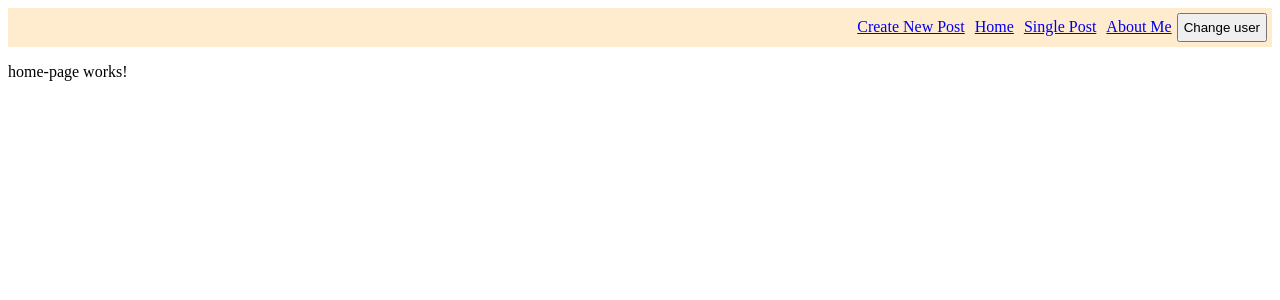
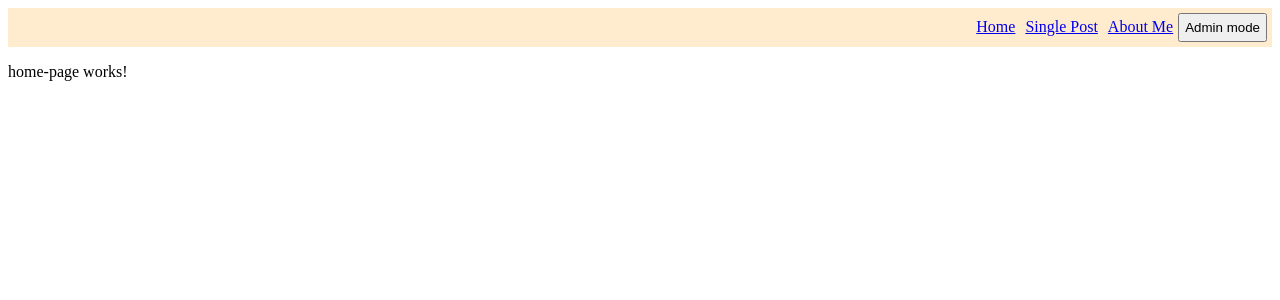
Before and after one commit to carolina1986/blogg, an Angular app: page / in a window 1280 px wide. Shown: the top 300 px of the page. Built offline with nearby package versions, Linux system fonts and the light colour scheme.

Commit message:
add toggleCreateNewPostLink() to button in navbar

```diff
--- a/src/app/components/navbar/navbar.component.html
+++ b/src/app/components/navbar/navbar.component.html
@@ -1,7 +1,7 @@
 <div class="navbar-container">
-    <a routerLink="/create-new-post-page">Create New Post</a>
+    <a *ngIf="showCreateNewPostLink" routerLink="/create-new-post-page">Create New Post</a>
     <a routerLink="/">Home</a>
     <a routerLink="/single-post-page">Single Post</a>
     <a routerLink="/about-me-page">About Me</a>
-    <button>Change user</button>
+    <button (click)="toggleCreateNewPostLink()">Admin mode</button>
 </div>
--- a/src/app/components/navbar/navbar.component.ts
+++ b/src/app/components/navbar/navbar.component.ts
@@ -1,12 +1,21 @@
 import { Component } from '@angular/core';
 import { RouterModule } from '@angular/router';
+import { CommonModule } from '@angular/common';  // För att kunna använda *ngIf i standalone
+
 
 @Component({
   selector: 'app-navbar',
   standalone: true,  // Lägg till denna
-  imports: [RouterModule],
+  imports: [RouterModule, CommonModule],
   templateUrl: './navbar.component.html',
   styleUrl: './navbar.component.css'
 })
 export class NavbarComponent {
+  // Boolean för att toggla synligheten för länken
+  showCreateNewPostLink = false;
+
+  // Metod för att toggla värdet på showCreateNewPostLink
+  toggleCreateNewPostLink() {
+    this.showCreateNewPostLink = !this.showCreateNewPostLink;
+  }
 }
```
